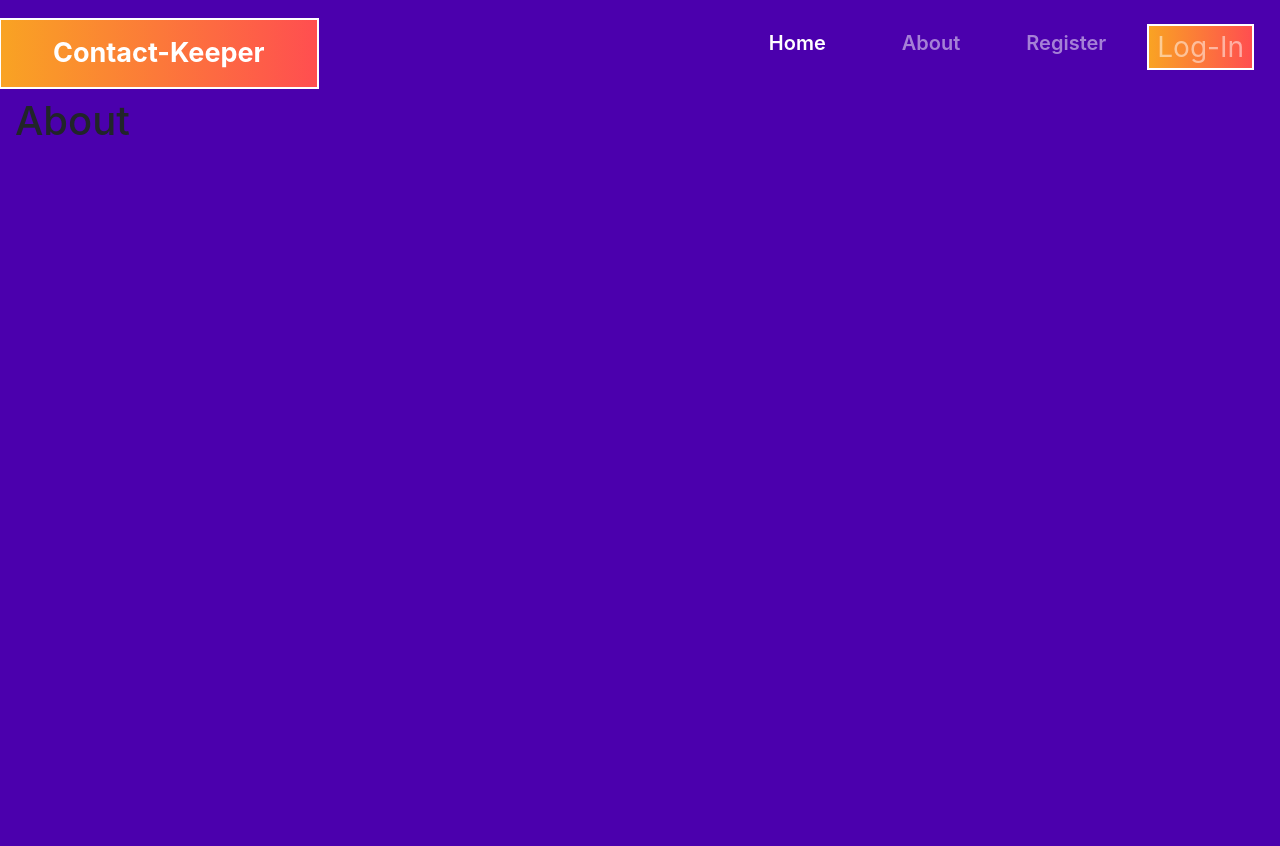
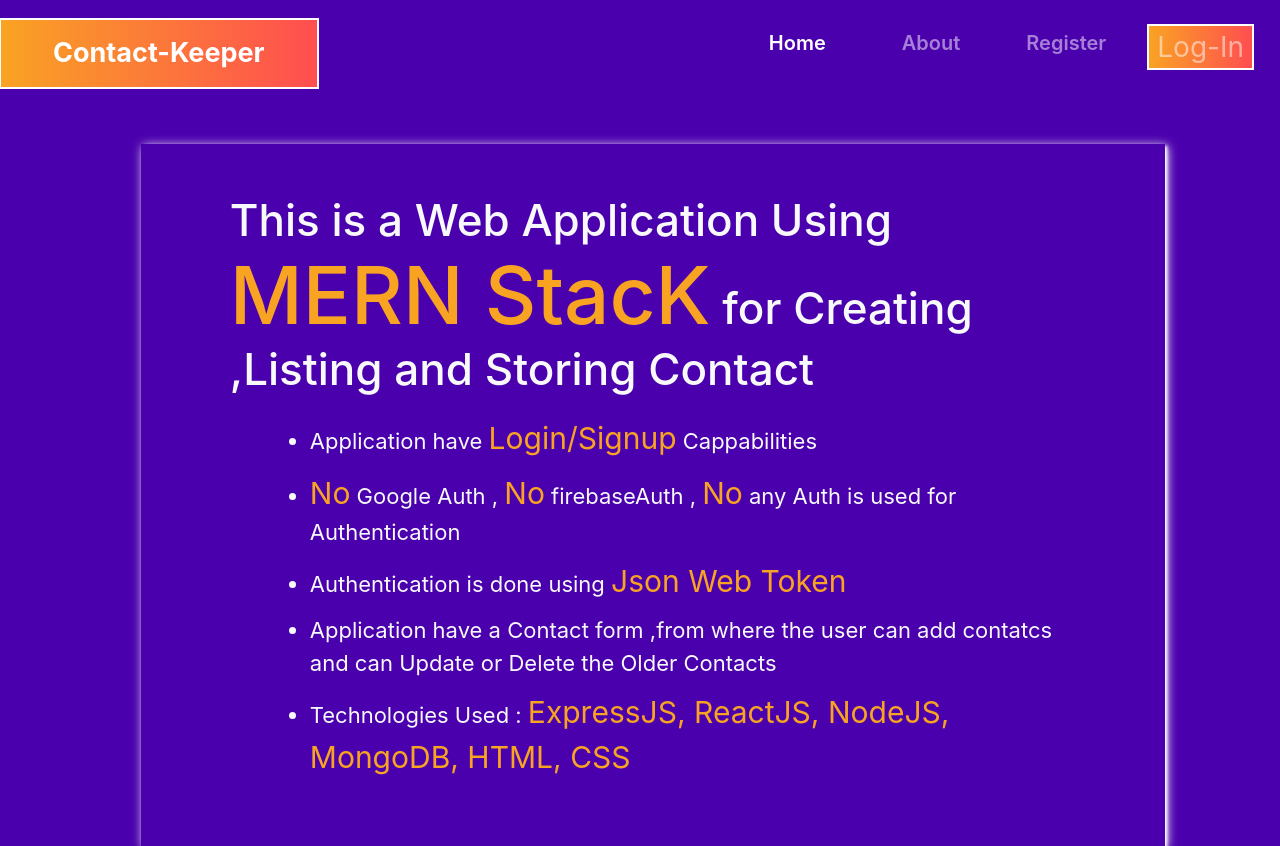
Before and after one commit to PradeepS1ngh/Contact-Keeper, a React (Create React App) app in the folder client/: page /about in a window 1280 px wide. Before the commit the page ends 800 px from the top, so only its background shows below. Built offline with nearby package versions, Linux system fonts and the light colour scheme.

Commit message:
AboutPageUpdate

```diff
--- a/client/src/App.css
+++ b/client/src/App.css
@@ -198,3 +198,35 @@ body {
 ::-webkit-scrollbar-thumb:hover {
   background: #f9a323;
 }
+
+/* ------------------------------------------------------------------------------------------------- */
+
+.aboutContainer {
+  /* border: 2px dotted white; */
+  box-shadow: 2px 2px 3px white,
+              2px 2px 10px white;
+  position: absolute;
+    position: absolute;
+    width: 80vw;
+    padding: 50px 69px;
+    padding-top: 30px;
+    top: 18%;
+    left: 11%;
+}
+
+
+.textYellow{
+  color: #f9a323;
+  font-size: 30px;
+}
+
+.aboutContainer h3{
+  margin: 20px ;
+  font-size: 44px;
+}
+
+.aboutContainer li {
+  font-size: 22px;
+  margin: 10px;
+  margin-left: 100px;
+}
--- a/client/src/components/pages/About.jsx
+++ b/client/src/components/pages/About.jsx
@@ -2,7 +2,16 @@ import React from 'react'
 
 const About = () => {
     return (
-        <h1> About</h1>
+        <div className='text-light aboutContainer'>
+            <h3> This is a Web Application Using <span className='textYellow' style={{fontSize:"80px"}}>MERN StacK</span> for Creating ,Listing and Storing Contact </h3>
+            <ul>
+                <li>Application have <span className='textYellow'>Login/Signup</span> Cappabilities</li>
+                <li><span className='textYellow'>No</span> Google Auth , <span className='textYellow'>No</span> firebaseAuth , <span className='textYellow'>No</span> any Auth is used for Authentication </li>
+                <li>Authentication is done using <span className='textYellow'>Json Web Token</span> </li>
+                <li>Application have a Contact form ,from where the user can add contatcs and can Update or Delete the Older Contacts</li>
+                <li>Technologies Used : <span className='textYellow'>ExpressJS, ReactJS, NodeJS, MongoDB, HTML, CSS </span></li>
+            </ul>
+        </div>
     );
 }
 
--- a/client/src/components/pages/MainHome.jsx
+++ b/client/src/components/pages/MainHome.jsx
@@ -19,7 +19,8 @@ const MainHome = () => {
                 <div className='subContainer'>
                     <img src={authContext.isAuthenticated ? unlock : lock} alt="Image" />
                     <div className='info text-light'>
-                        <h1>Welcome,</h1>
+                        <h1>WELCOME</h1>
+                        <h3>Keep Your Contact Safe</h3>
                         <p>Store contact informations about your friend and family</p>
                         <Link to='/gettingStarted' className='text-light' ><button >Start</button></Link>
                         <Link to='/login' className='text-light' ><button >LogIn</button></Link>
```
Also changed, not shown: 2 other files (tests, documents, lock files or other folders).
